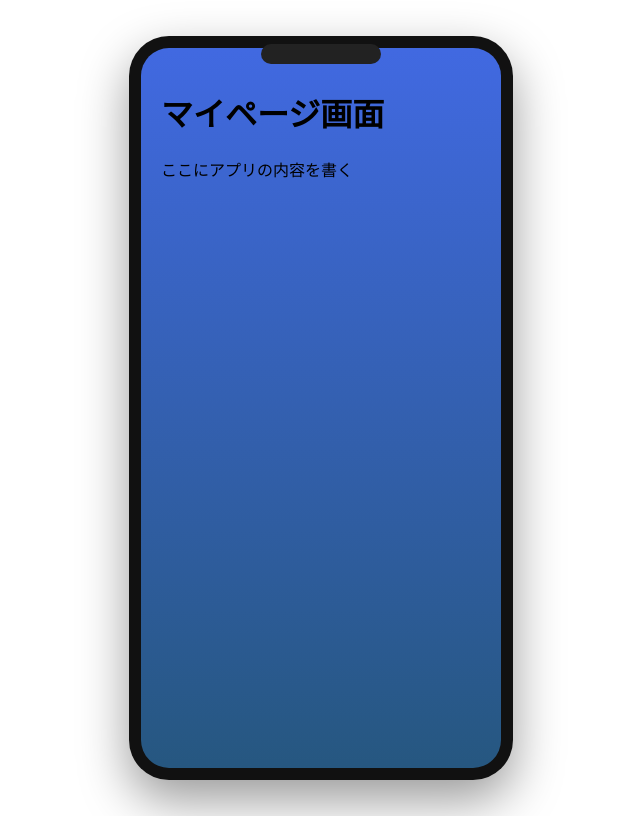
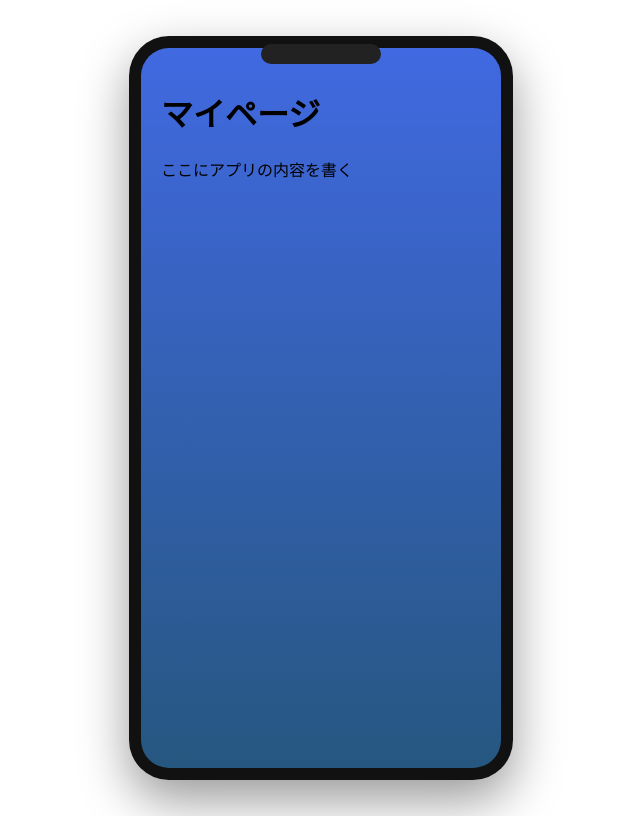
Before and after one commit to ochimasato0186/P.P_front, a Next.js app: page /mypage in a window 1280 px wide. Shown: the whole page, without its empty margins (319-959 px from the left). Built offline with nearby package versions, Linux system fonts and the light colour scheme.

Commit message:
TimeButton: 5-10時のみ白ボーダー追加

```diff
--- a/app/mypage/page.tsx
+++ b/app/mypage/page.tsx
@@ -2,7 +2,7 @@
 export default function HomePage() {
   return (
     <main style={{ padding: 20 }}>
-      <h1>マイページ画面</h1>
+      <h1>マイページ</h1>
       <p>ここにアプリの内容を書く</p>
     </main>
   );
--- a/components/TimeButton.tsx
+++ b/components/TimeButton.tsx
@@ -39,8 +39,8 @@ export default function TimeButton({ label, onClick, hour, style }: TimeButtonPr
         marginTop: 24,
         cursor: "pointer",
         transition: "background 0.3s, border 0.3s",
+        border: isMorning ? "2px solid #fff" : "none",
         ...style,
-        border: isMorning ? "2px solid #fff" : "none", // 最後に指定して上書き
       }}
     >
       {label}
```
